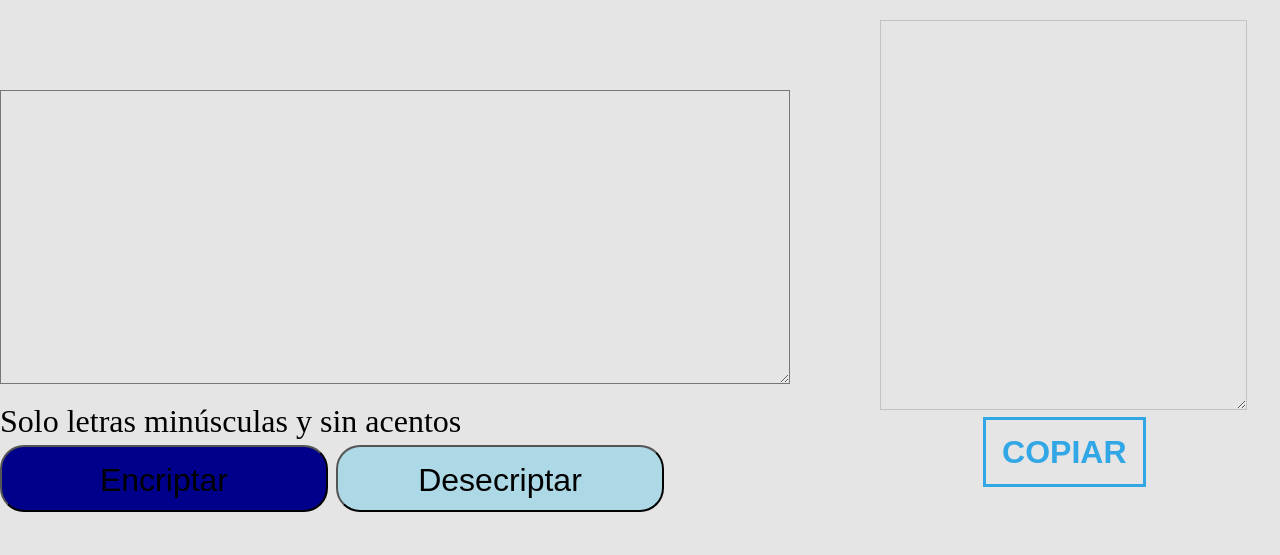
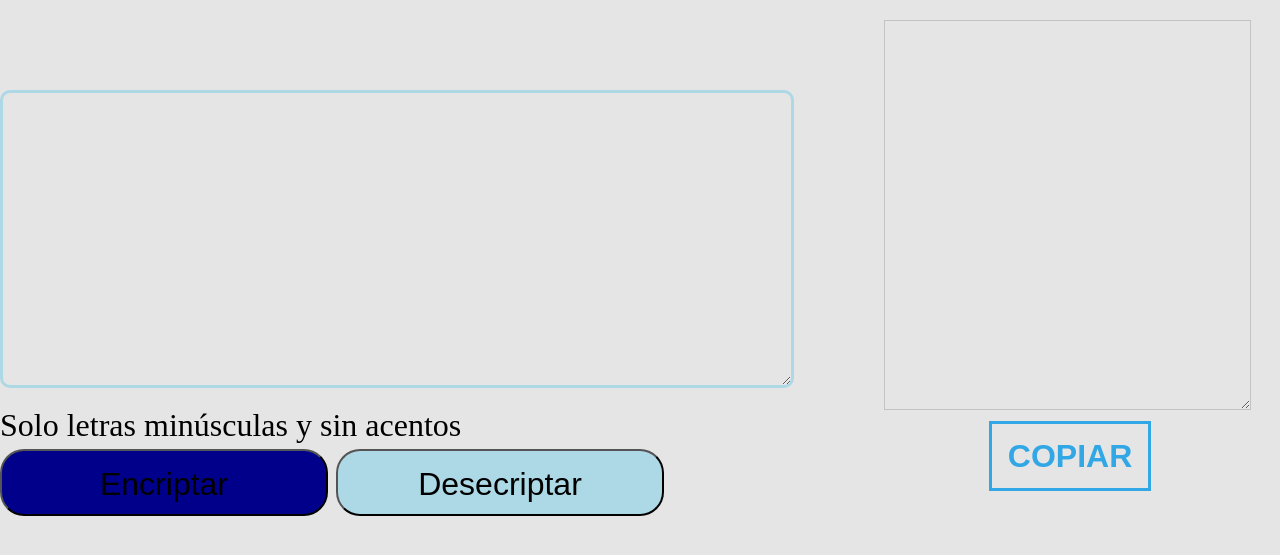
Before and after one commit to Juanoks/Challenge, a plain HTML site: page index.html in a window 1280 px wide. Shown: the part 51-606 px from the top of the page. Drawn offline with Linux system fonts and the light colour scheme.

Commit message:
cambios en los textos

```diff
--- a/style.css
+++ b/style.css
@@ -12,6 +12,9 @@ main{
 
 .input-text{
     margin-top: 90px;
+    border-radius: 10px;
+    border: 3px solid lightblue;
+    outline: none;
 }
 
 .input-text-area{
```
